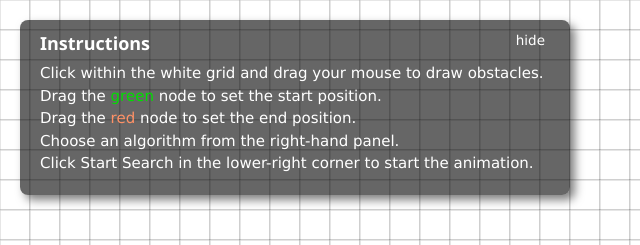
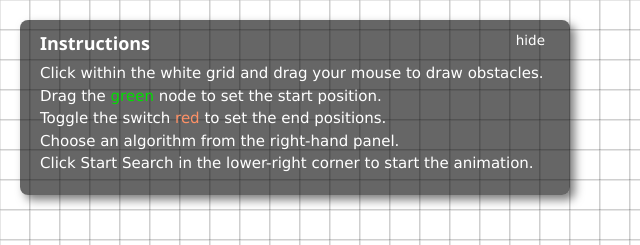
Before and after one commit to ritika-11/PathFinder, a website: page visual/index.html in a window 1280 px wide. Shown: the top 245 px of the page, 0-640 px from the left. Drawn offline with nearby package versions, Linux system fonts and the light colour scheme.

Commit message:
bfix:Changed instructions from drag end to toggle switch

```diff
--- a/visual/index.html
+++ b/visual/index.html
@@ -129,7 +129,7 @@
       </header>
       Click within the <span class="white">white</span> grid and drag your mouse to draw obstacles. <br>
       Drag the <span class="green">green</span> node to set the start position. <br>
-      Drag the <span class="red">red</span> node to set the end position. <br>
+      Toggle the switch <span class="red">red</span> to set the end positions. <br>
       Choose an algorithm from the right-hand panel. <br>
       Click Start Search in the lower-right corner to start the animation.
     </div>
```
